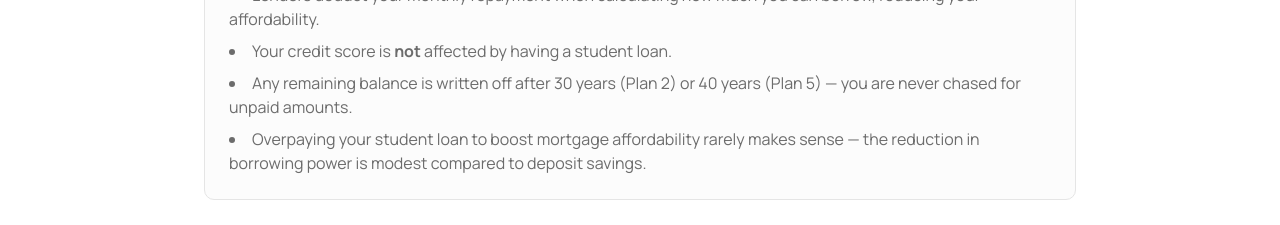
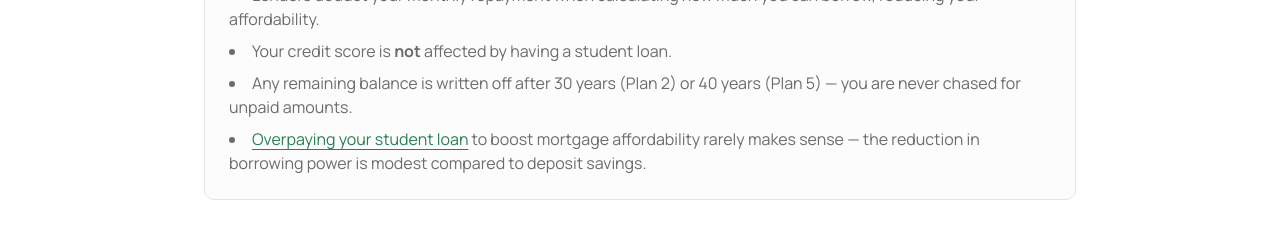
Before and after one commit to QingqiShi/uk-student-loan-study, a Next.js app: page /guides/student-loan-vs-mortgage in a window 1280 px wide. Shown: the part 1600-1825 px from the top of the page. Built offline with nearby package versions, Linux system fonts and the light colour scheme.

Commit message:
feat: add overpay page links to guide pages

```diff
--- a/src/components/guides/how-interest-works/InterestGuide.tsx
+++ b/src/components/guides/how-interest-works/InterestGuide.tsx
@@ -181,7 +181,15 @@ export function InterestGuide() {
               >
                 repayment calculator
               </Link>{" "}
-              to see when this tipping point occurs at your salary.
+              to see when this tipping point occurs at your salary, or explore
+              whether{" "}
+              <Link
+                href="/overpay"
+                className="text-primary underline underline-offset-4 hover:text-primary/80"
+              >
+                overpaying your loan
+              </Link>{" "}
+              could reduce the total cost.
             </p>
           </div>
         </section>
--- a/src/components/guides/rpi-vs-cpi/RpiVsCpiGuide.tsx
+++ b/src/components/guides/rpi-vs-cpi/RpiVsCpiGuide.tsx
@@ -225,6 +225,17 @@ export function RpiVsCpiGuide() {
                 3% means the largest gap above CPI of any plan.
               </li>
             </ul>
+            <p>
+              If your loan is growing faster than general prices, explore
+              whether{" "}
+              <Link
+                href="/overpay"
+                className="text-primary underline underline-offset-4 hover:text-primary/80"
+              >
+                overpaying
+              </Link>{" "}
+              could reduce the above-inflation cost.
+            </p>
           </div>
         </section>
 
--- a/src/components/guides/student-loan-vs-mortgage/MortgageGuide.tsx
+++ b/src/components/guides/student-loan-vs-mortgage/MortgageGuide.tsx
@@ -180,9 +180,15 @@ export function MortgageGuide() {
               never chased for unpaid amounts.
             </li>
             <li>
-              Overpaying your student loan to boost mortgage affordability
-              rarely makes sense &mdash; the reduction in borrowing power is
-              modest compared to deposit savings.
+              <Link
+                href="/overpay"
+                className="text-primary underline underline-offset-4 hover:text-primary/80"
+              >
+                Overpaying your student loan
+              </Link>{" "}
+              to boost mortgage affordability rarely makes sense &mdash; the
+              reduction in borrowing power is modest compared to deposit
+              savings.
             </li>
           </ul>
         </section>
```
